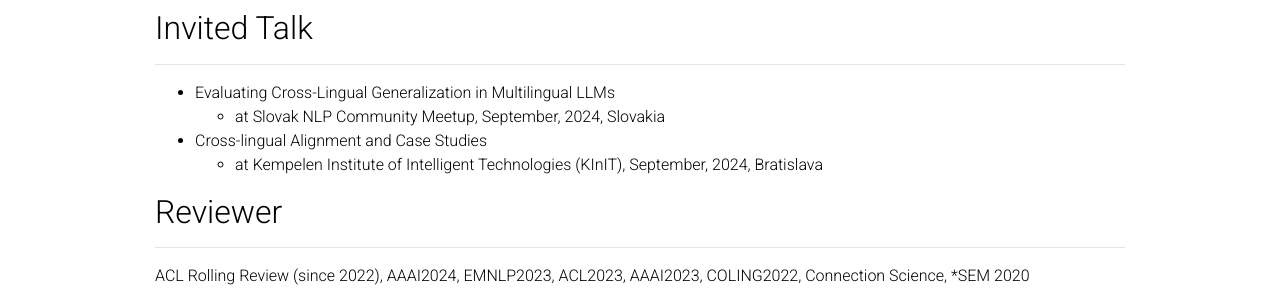
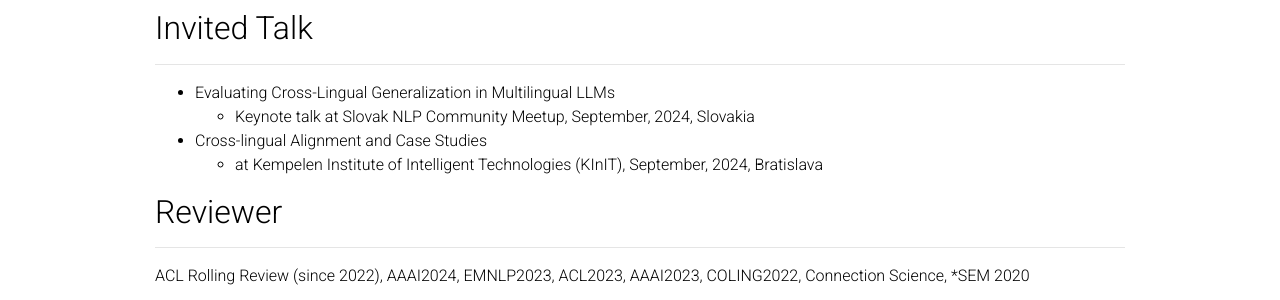
Before and after one commit to Punchwes/punchwes.github.io, a Jekyll site: the page built from _pages/services.md, in a window 1280 px wide and 972 px high. Shown: the part 286-586 px from the top of the window. Built offline with Jekyll 4.4.1, drawn with Linux system fonts in a browser that asks for light colours; comment, search, counter and statistics services are not loaded; a style sheet for code colours, icons or effects is not loaded.

Commit message:
update talks

```diff
--- a/_pages/services.md
+++ b/_pages/services.md
@@ -16,7 +16,7 @@ I co-organise the [SemEval-2025 Task 7: Multilingual and Crosslingual Fact-Check
 ***
 
 - Evaluating Cross-Lingual Generalization in Multilingual LLMs
-  - at Slovak NLP Community Meetup, September, 2024, Slovakia
+  - Keynote talk at Slovak NLP Community Meetup, September, 2024, Slovakia
 
 
 - Cross-lingual Alignment and Case Studies
```
